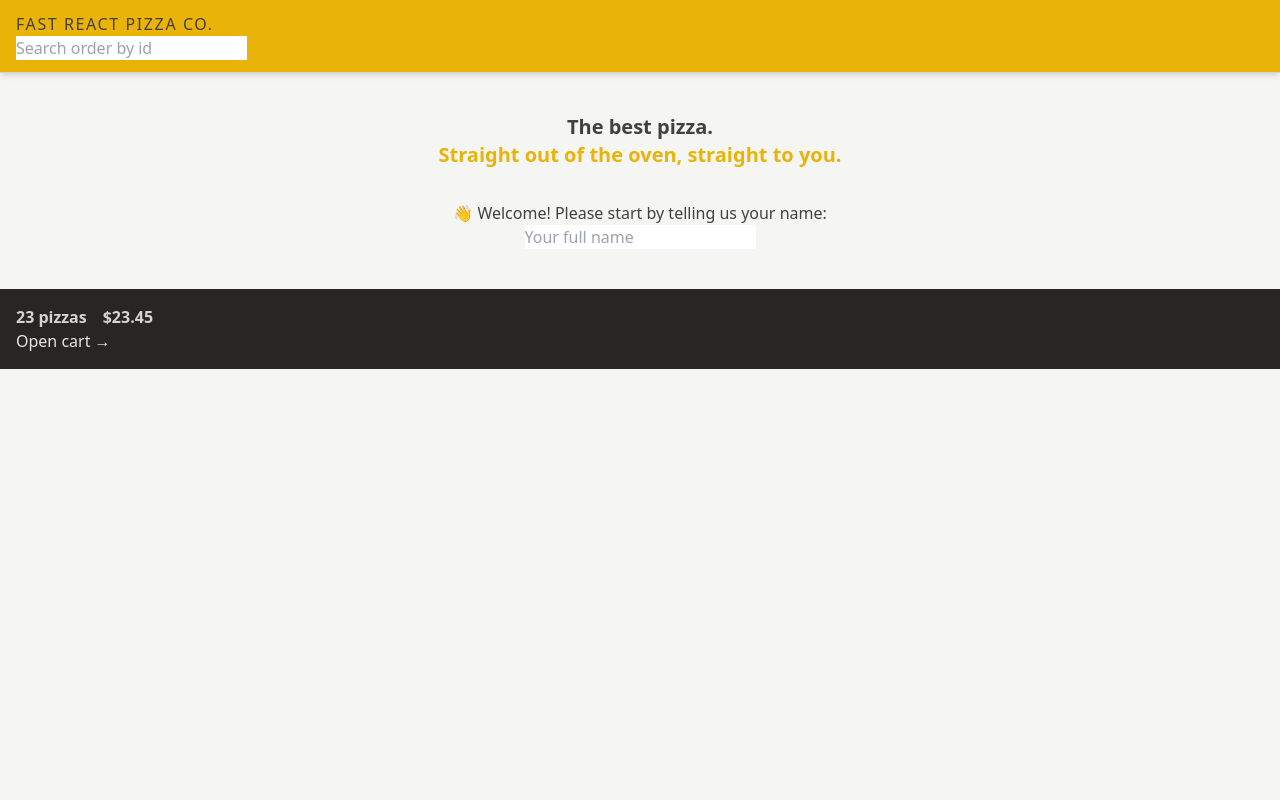
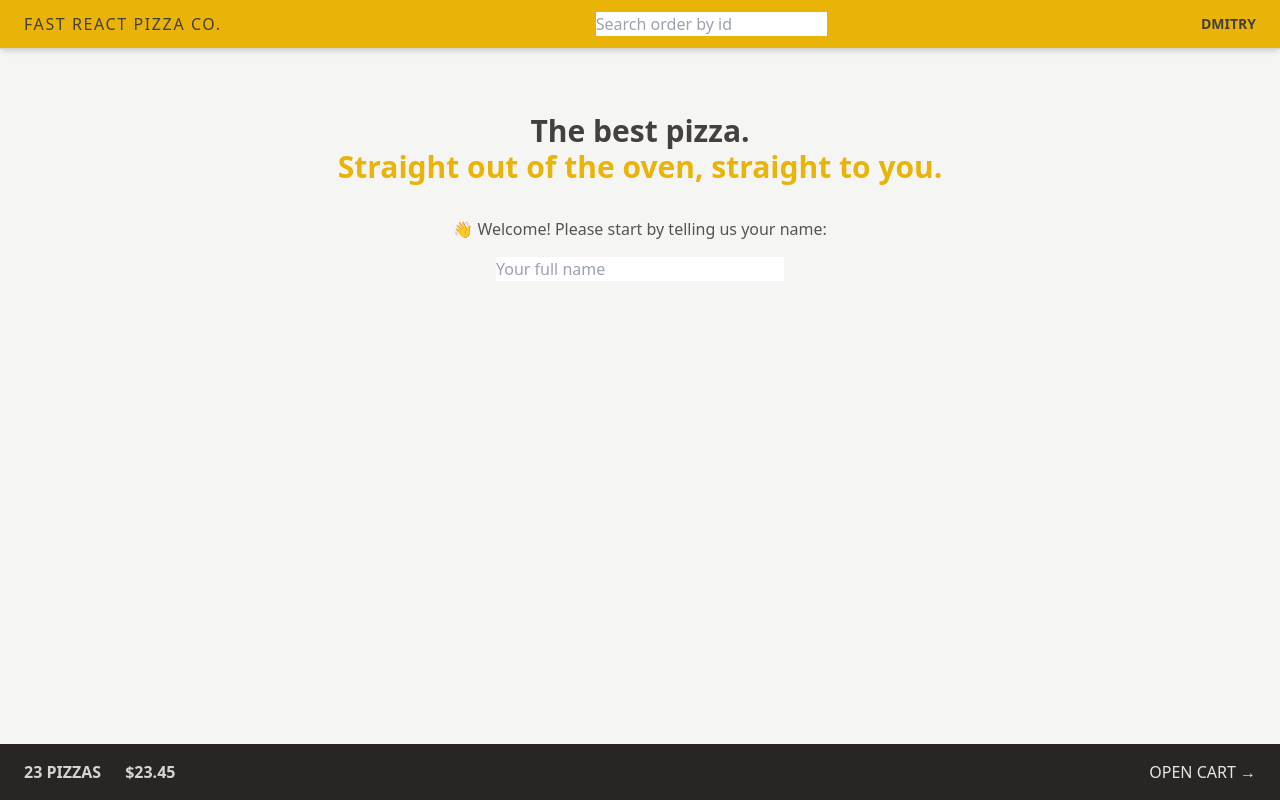
Before and after one commit to DmitryPolyakov1985/pizza, a React (Vite) app: page / in a window 1280 px wide. Built offline with nearby package versions, Linux system fonts and the light colour scheme; the HTML template or start-up script is replaced by a standard one.

Commit message:
flex and grid layout setup

```diff
--- a/src/features/cart/CartOverview.jsx
+++ b/src/features/cart/CartOverview.jsx
@@ -2,8 +2,8 @@
 
 function CartOverview() {
   return (
-    <div className="uppercas bg-stone-800 p-4 text-stone-200">
-      <p className="space-x-4 font-semibold text-stone-300">
+    <div className="flex items-center justify-between bg-stone-800 px-4 py-4 text-sm uppercase text-stone-200 sm:px-6 md:text-base">
+      <p className="space-x-4 font-semibold text-stone-300 sm:space-x-6">
         <span>23 pizzas</span>
         <span>$23.45</span>
       </p>
--- a/src/features/user/CreateUser.jsx
+++ b/src/features/user/CreateUser.jsx
@@ -1,7 +1,7 @@
-import { useState } from 'react';
+import { useState } from "react";
 
 function CreateUser() {
-  const [username, setUsername] = useState('');
+  const [username, setUsername] = useState("");
 
   function handleSubmit(e) {
     e.preventDefault();
@@ -9,16 +9,19 @@
 
   return (
     <form onSubmit={handleSubmit}>
-      <p>👋 Welcome! Please start by telling us your name:</p>
+      <p className="mb-4 text-sm text-stone-600 md:text-base">
+        👋 Welcome! Please start by telling us your name:
+      </p>
 
       <input
+        className="w-72"
         type="text"
         placeholder="Your full name"
         value={username}
         onChange={(e) => setUsername(e.target.value)}
       />
 
-      {username !== '' && (
+      {username !== "" && (
         <div>
           <button>Start ordering</button>
         </div>
--- a/src/features/user/Username.jsx
+++ b/src/features/user/Username.jsx
@@ -1,5 +1,5 @@
 function Username() {
-  return <div className="hidden text-sm font-semibold">Dmitry</div>;
+  return <div className="hidden text-sm font-semibold md:block">Dmitry</div>;
 }
 
 export default Username;
--- a/src/ui/AppLayout.jsx
+++ b/src/ui/AppLayout.jsx
@@ -8,14 +8,15 @@
   const isLoading = navigation.state === "loading";
 
   return (
-    <div className="layout">
+    <div className="grid h-screen grid-rows-[auto_1fr_auto]">
       {isLoading && <Loader />}
+
       <Header />
-
-      <main>
-        <Outlet />
-      </main>
-
+      <div className="overflow-scroll">
+        <main className="mx-auto max-w-3xl">
+          <Outlet />
+        </main>
+      </div>
       <CartOverview />
     </div>
   );
--- a/src/ui/Header.jsx
+++ b/src/ui/Header.jsx
@@ -4,7 +4,7 @@
 
 function Header() {
   return (
-    <header className="border-b border-stone-300 bg-yellow-500 px-4 py-3 uppercase shadow-md">
+    <header className="flex items-center justify-between border-b border-stone-300 bg-yellow-500 px-4 py-3 uppercase shadow-md sm:px-6">
       <Link to="/" className="tracking-widest">
         Fast React Pizza Co.
       </Link>
--- a/src/ui/Home.jsx
+++ b/src/ui/Home.jsx
@@ -2,8 +2,8 @@
 
 function Home() {
   return (
-    <div className="my-10 text-center">
-      <h1 className="mb-8 text-xl font-semibold">
+    <div className="my-10 px-4 text-center sm:my-16">
+      <h1 className="mb-8 text-xl font-semibold md:text-3xl">
         The best pizza.
         <br />
         <span className="text-yellow-500">
```
